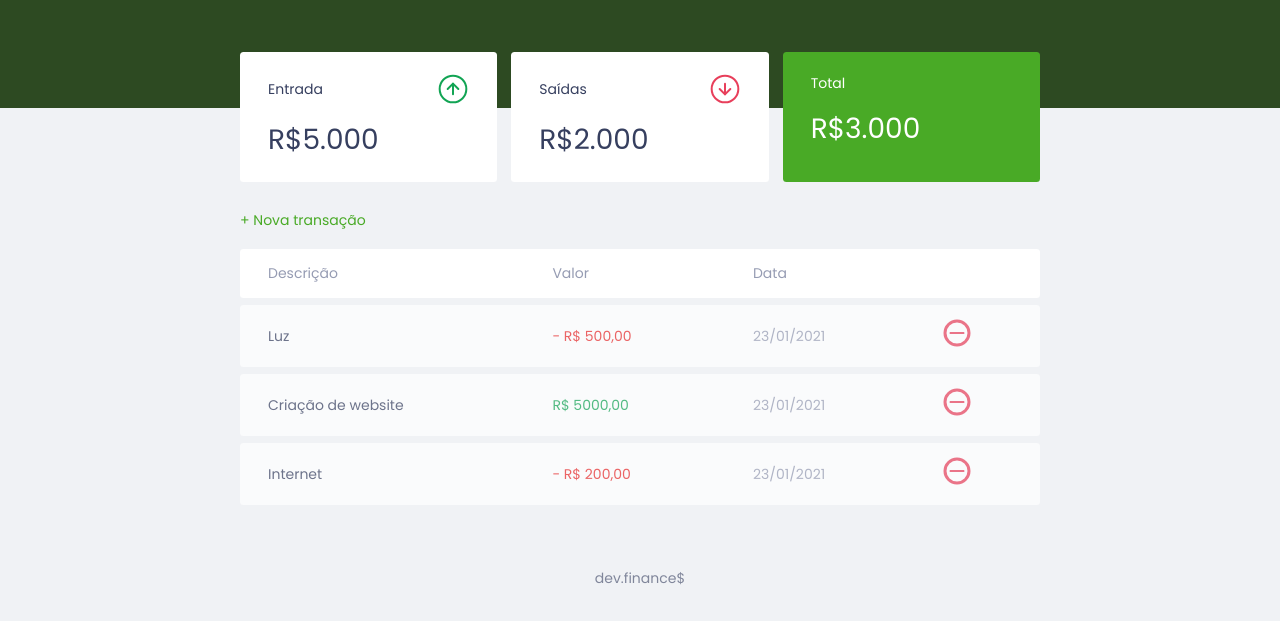
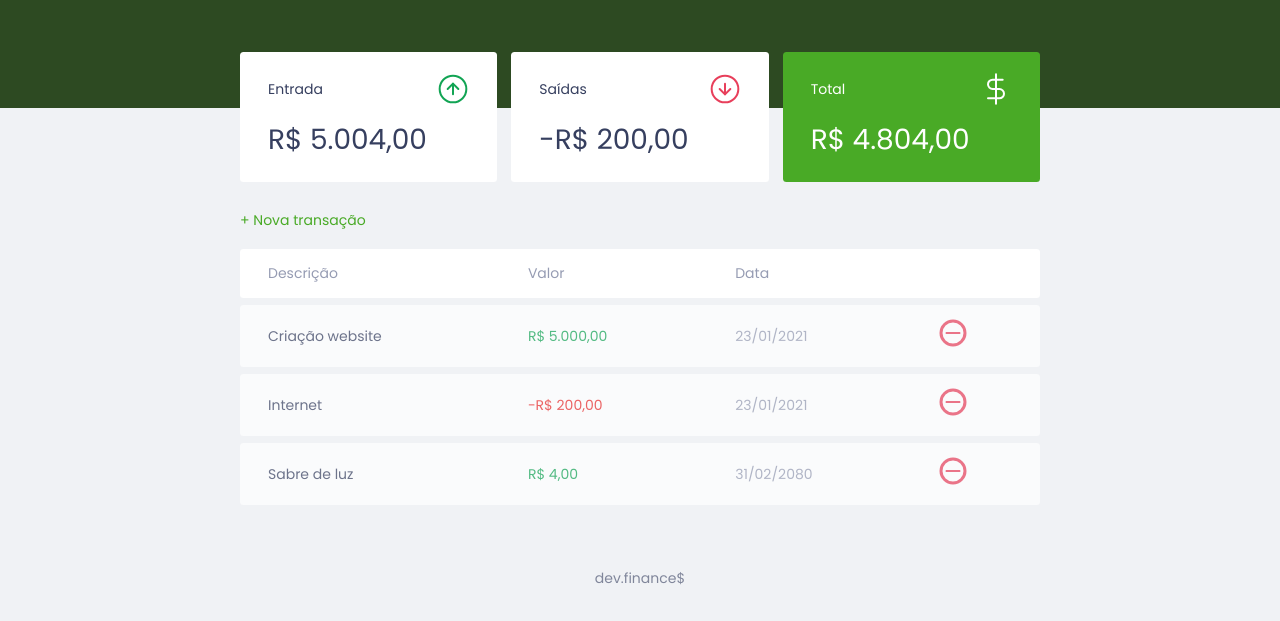
Before and after one commit to PedroHigorSousa/devfinance, a plain HTML site: page frontend/index.html in a window 1280 px wide. Shown: the part 55-676 px from the top of the page. Drawn offline with Linux system fonts and the light colour scheme.

Commit message:
Constructor back-end aplication

```diff
--- a/frontend/index.html
+++ b/frontend/index.html
@@ -21,12 +21,12 @@
         <section id="balance">
             <h2 class="sr-only">Balanço</h2>
 
-            <div class="cards">
+            <div class="cards income">
                 <h3>
                     <span>Entrada</span>
                     <img src="./assets/income.svg" alt="Imagem de entradas">
                 </h3>
-                <p>R$5.000</p>
+                <p id="incomeDisplay">R$5.000</p>
             </div>
 
             <div class="cards">
@@ -34,13 +34,18 @@
                     <span>
                         Saídas
                     </span>
-                    <img src="./assets/expense.svg" alt="">
+                    <img src="./assets/expense.svg" alt="Imagem de saídas">
                 </h3>
-                <p>R$2.000</p>
+                <p id="expenseDisplay">R$2.000</p>
             </div>
             <div class="cards total">
-                <h3>Total</h3>
-                <p>R$3.000</p>
+                <h3>
+                    <span>
+                        Total
+                    </span>
+                    <img src="./assets/total.svg" alt="Total">
+                </h3>
+                <p id="totalDisplay">R$3.000</p>
 
             </div>
         </section>
@@ -57,32 +62,7 @@
                         <th></th>
                     </tr>
                 </thead>
-                <tbody>
-                    <tr>
-                        <td class="description">Luz</td>
-                        <td class="expense">- R$ 500,00</td>
-                        <td class="date">23/01/2021</td>
-                        <td>
-                            <img src="./assets/minus.svg" alt="Remover transação">
-                        </td>
-                    </tr>
-                    <tr>
-                        <td class="description">Criação de website</td>
-                        <td class="income">R$ 5000,00</td>
-                        <td class="date">23/01/2021</td>
-                        <td>
-                            <img src="./assets/minus.svg" alt="Remover transação">
-                        </td>
-                    </tr>
-                    <tr>
-                        <td class="description">Internet</td>
-                        <td class="expense">- R$ 200,00</td>
-                        <td class="date">23/01/2021</td>
-                        <td>
-                            <img src="./assets/minus.svg" alt="Remover transação">
-                        </td>
-                    </tr>
-                </tbody>
+                <tbody></tbody>
             </table>
         </section>
     </main>
@@ -91,7 +71,7 @@
         <div class="modal">
             <div id="form">
                 <h2>Nova transação</h2>
-                <form action="">
+                <form action="" onsubmit="Form.submit(event)">
                     <div class="input-group">
                         <label for="description" class="sr-only">Descrição</label>
                         <input type="text" id="description" name="description" placeholder="Descrição">
--- a/frontend/main.js
+++ b/frontend/main.js
@@ -2,12 +2,203 @@ const Modal = {
     open() {
         document.querySelector('.modal-overlay')
             .classList
-            .add('active');
+            .add('active')
     },
 
     close() {
         document.querySelector('.modal-overlay')
             .classList
-            .remove('active');
+            .remove('active')
     }
 }
+
+const Transaction = {
+    all: [
+        {
+            description: 'Luz',
+            amount: -50000,
+            date: '23/01/2021'
+        },
+        {
+            description: 'Criação website',
+            amount: 500000,
+            date: '23/01/2021'
+        },
+        {
+            description: 'Internet',
+            amount: -20000,
+            date: '23/01/2021'
+        }],
+    add(transaction) {
+        Transaction.all.push(transaction)
+
+        App.reload()
+    },
+
+    remove(index) {
+        Transaction.all.splice(index, 1)
+
+        App.reload()
+    },
+
+    incomes() {
+        let income = 0;
+        Transaction.all.map(transaction => {
+            if (transaction.amount > 0)
+                income += transaction.amount
+        })
+
+        return income
+    },
+    expenses() {
+        let expense = 0;
+        Transaction.all.map(transaction => {
+            if (transaction.amount < 0)
+                expense += transaction.amount
+        })
+
+        return expense
+    },
+    total() {
+        return Transaction.incomes() + Transaction.expenses();
+    }
+}
+
+const DOM = {
+
+    transactionsContainer: document.querySelector('#data-table tbody'),
+
+    addTransaction(transaction, index) {
+        // Cria uma nova tag 'tr' vazia
+        const tr = document.createElement('tr')
+
+        // Recebe o conteúdo html do método presente no objeto DOM
+        tr.innerHTML = DOM.innerHTMLTransation(transaction)
+
+        DOM.transactionsContainer.appendChild(tr)
+
+    },
+
+    innerHTMLTransation(transaction) {
+
+        const cssClasses = transaction.amount > 0 ? 'income' : 'expense'
+
+        const amount = Utils.formatCurrency(transaction.amount)
+
+        const html =
+            `
+                <tr>
+                    <td class="description">${transaction.description}</td>
+                    <td class="${cssClasses}">${amount}</td>
+                    <td class="date">${transaction.date}</td>
+                        <td>
+                            <img src="./assets/minus.svg" alt="Remover transação">
+                    </td>
+                </tr>
+
+            `
+        return html
+    },
+
+    updateBalance() {
+        document
+            .getElementById('incomeDisplay')
+            .innerHTML = Utils.formatCurrency(Transaction.incomes())
+        document
+            .getElementById('expenseDisplay')
+            .innerHTML = Utils.formatCurrency(Transaction.expenses())
+        document
+            .getElementById('totalDisplay')
+            .innerHTML = Utils.formatCurrency(Transaction.total())
+    },
+
+    clearTransactions() {
+        DOM.transactionsContainer.innerHTML = ''
+    }
+}
+
+const Utils = {
+    formatCurrency(value) {
+        const signal = Number(value) < 0 ? '-' : ''
+
+        value = String(value).replace(/\D/g, '')
+
+        value = Number(value) / 100
+
+        value = value.toLocaleString('pt-br', {
+            style: 'currency',
+            currency: 'BRL'
+        })
+
+        return signal + value
+    },
+    formatAmount(value) {
+
+    }
+
+}
+
+const Form = {
+    description: document.querySelector('input#description'),
+    amount: document.querySelector('input#amount'),
+    date: document.querySelector('input#date'),
+
+    getValues() {
+        return {
+            description: Form.description.value,
+            amount: Form.amount.value,
+            date: Form.date.value
+        }
+    },
+    validateFields() {
+        const { description, amount, date } = Form.getValues()
+
+        if (description.trim() === '' ||
+            amount.trim() === '' ||
+            date.trim() === ''
+        ) {
+            throw new Error('Preencha todos os campos')
+        }
+
+    },
+    formatValues() {
+        let { description, amount, date } = Form.getValues()
+
+        amount = Utils.formatAmount(amount)
+
+    },
+    submit(event) {
+        event.preventDefault()
+
+        try {
+            Form.validateFields()
+            Form.formatValues()
+        } catch (error) {
+            alert(error.message)
+        }
+    }
+}
+
+const App = {
+    init() {
+        Transaction.all.forEach(transaction => {
+            DOM.addTransaction(transaction)
+        })
+
+        DOM.updateBalance()
+    },
+    reload() {
+        DOM.clearTransactions()
+        App.init()
+    }
+}
+
+App.init()
+
+Transaction.add({
+    description: 'Sabre de luz',
+    amount: 400,
+    date: '31/02/2080'
+})
+
+Transaction.remove(0)
```
